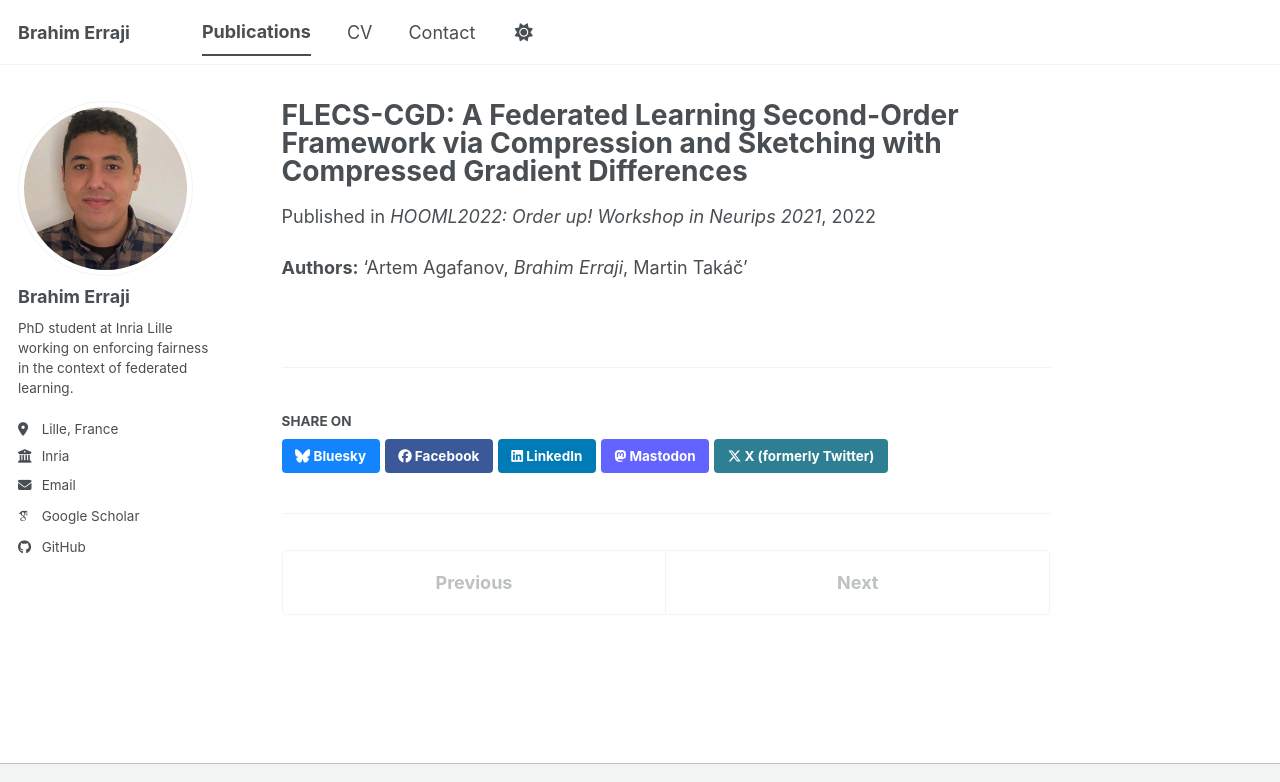
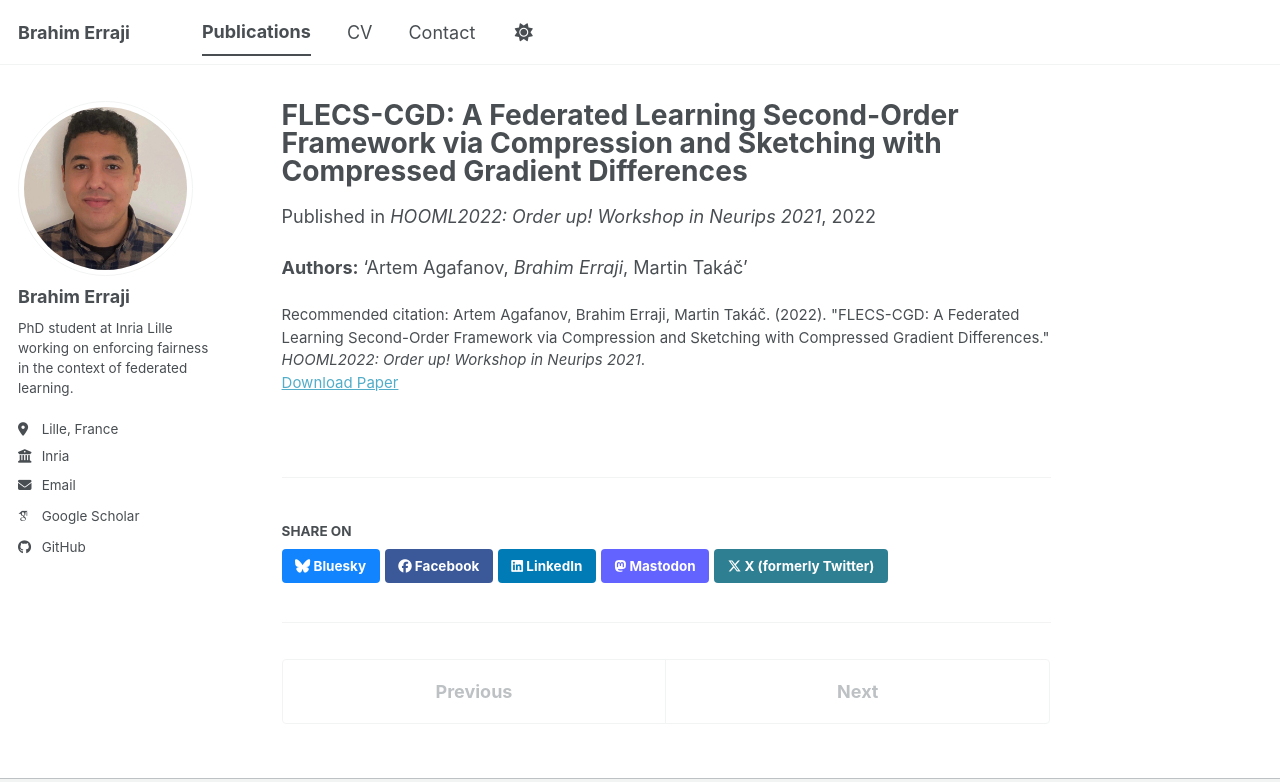
Before and after one commit to berraji/berraji.github.io, a Jekyll site: the page built from _publications/2021-01-01-flecs-gd.md, in a window 1280 px wide. Shown: the top 782 px of the page. Built offline with Jekyll 4.4.1, drawn with Linux system fonts in a browser that asks for light colours; some web fonts are replaced; a script bundle is joined from its source files by our own code; library files that are not in the unit come from our copies; grey boxes are pictures that could not be loaded.

```diff
--- a/_publications/2021-01-01-flecs-gd.md
+++ b/_publications/2021-01-01-flecs-gd.md
@@ -6,6 +6,7 @@ excerpt: "In the recent paper FLECS (Agafonov et al, FLECS: A Federated Learning
 date: 2022-10-18
 venue: 'HOOML2022: Order up! Workshop in Neurips 2021'
 paperurl: 'https://arxiv.org/pdf/2210.09626'
+citation: 'Artem Agafanov, Brahim Erraji, Martin Takáč. (2022). "FLECS-CGD: A Federated Learning Second-Order Framework via Compression and Sketching with Compressed Gradient Differences." <i>HOOML2022: Order up! Workshop in Neurips 2021</i>.'
 ---
 
 **Authors:** 'Artem Agafanov, *Brahim Erraji*, Martin Takáč'
```
Also changed, not shown: _publications/2024-04-04-fedfairgrad.md (+1 -0 lines), _publications/2026-01-22-lossgaps.md (+1 -0 lines), 1 other file.
